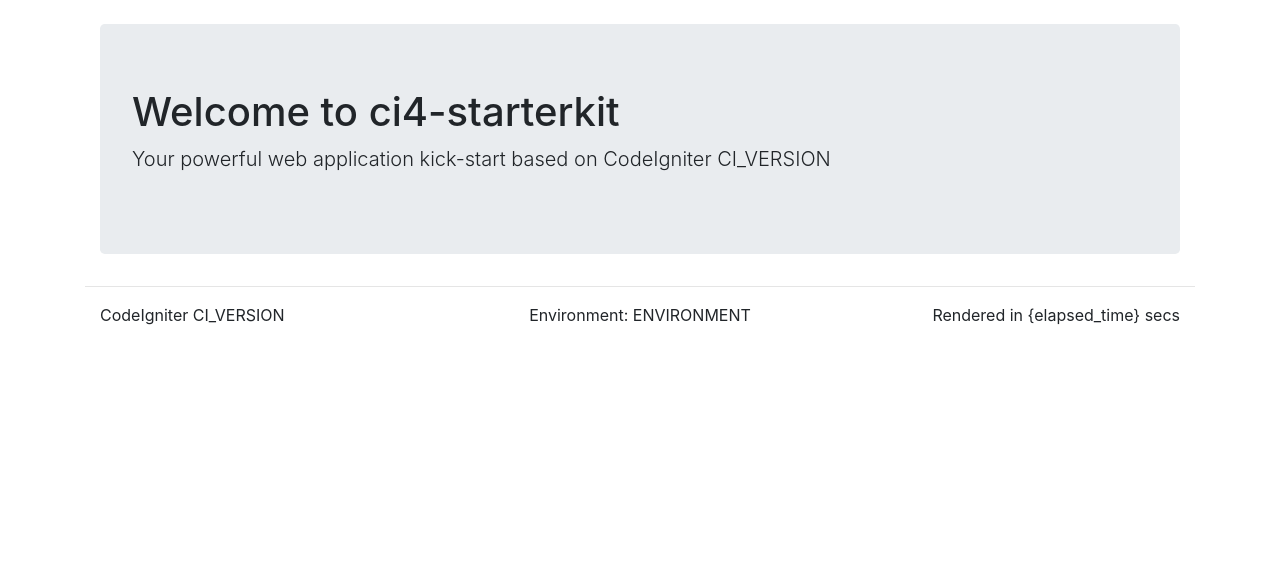
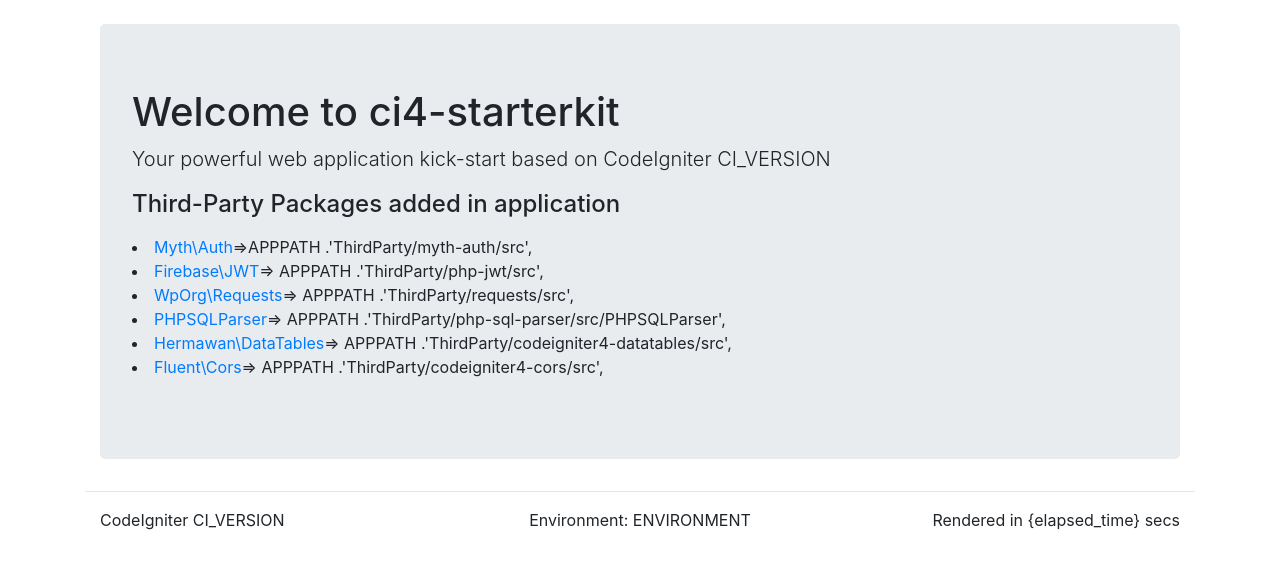
Before and after one commit to aayush-rajpara/ci4-starterkit, a CodeIgniter 4 app: template app/Views/welcome.php in a window 1280 px wide. Shown: the top 569 px of the page. Run offline with PHP 8.4 and a stand-in for CodeIgniter, Linux system fonts and the light colour scheme; the template is opened without the code that fills it, so the values that code supplies are empty; some libraries are stand-ins or nearby versions.

Commit message:
list third-party packages name

```diff
--- a/app/Views/welcome.php
+++ b/app/Views/welcome.php
@@ -7,6 +7,15 @@
     <div class="jumbotron">
         <h1>Welcome to ci4-starterkit</h1>
         <p class="lead">Your powerful web application kick-start based on CodeIgniter <?= \CodeIgniter\CodeIgniter::CI_VERSION ?></p>
+        <h4>Third-Party Packages added in application</h4>
+        <p>
+        <li> <a href='https://github.com/lonnieezell/myth-auth'>Myth\Auth</a>=>APPPATH .'ThirdParty/myth-auth/src',</li>
+        <li> <a href='https://github.com/lonnieezell/myth-auth'>Firebase\JWT</a>=> APPPATH .'ThirdParty/php-jwt/src',</li>
+        <li><a href='https://github.com/lonnieezell/myth-auth'>WpOrg\Requests</a>=> APPPATH .'ThirdParty/requests/src',</li>
+        <li> <a href='https://github.com/lonnieezell/myth-auth'>PHPSQLParser</a>=> APPPATH .'ThirdParty/php-sql-parser/src/PHPSQLParser', </li>
+        <li> <a href='https://github.com/lonnieezell/myth-auth'>Hermawan\DataTables</a>=> APPPATH .'ThirdParty/codeigniter4-datatables/src',</li>
+        <li> <a href='https://github.com/lonnieezell/myth-auth'>Fluent\Cors</a>=> APPPATH .'ThirdParty/codeigniter4-cors/src',  </li>
+    </p>
     </div>
 </div>
 
```
